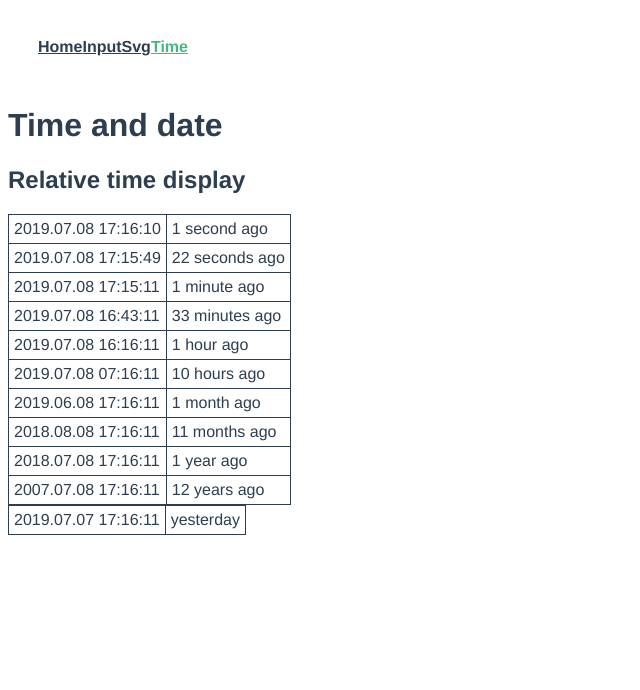
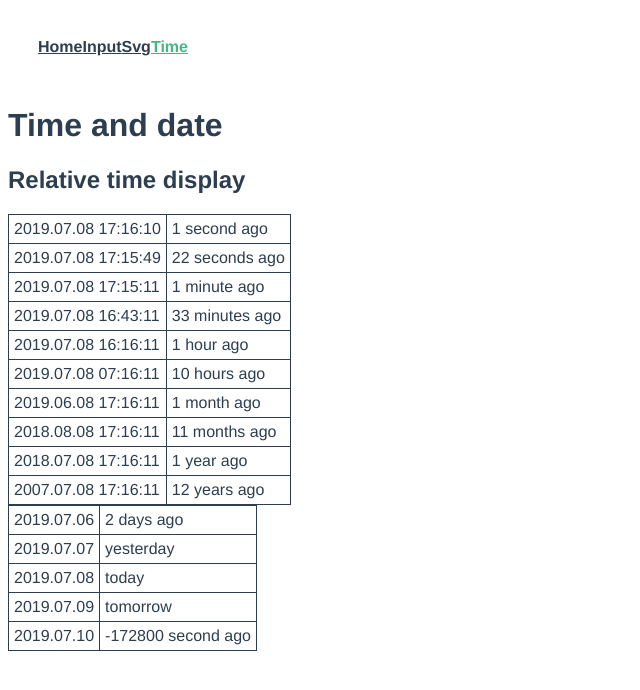
Before and after one commit to PaxExterminatus/vue-dev-kit, a Vue app: page /time in a window 1280 px wide. Shown: the top 690 px of the page, without its empty margins (0-640 px from the left). Built offline with nearby package versions, Linux system fonts and the light colour scheme.

Commit message:
update time

```diff
--- a/src/lib/time/Time.ts
+++ b/src/lib/time/Time.ts
@@ -105,20 +105,34 @@ export class TimeExpression implements TimeDisplay {
         this.moment = moment(inp);
     }
 
-    get yesterday() {
-        return this.moment.isSame(moment().subtract(1,'d'));
+    get yesterday(){
+        return this.moment.isSame(moment().subtract(1,'d'),'d');
+    }
+    get today(){
+        return this.moment.isSame(moment(),'d');
+    }
+    get tomorrow(){
+        return this.moment.isSame(moment().add(1,'d'),'d');
     }
 
-    get vYesterday() : string {
+    get vYesterday(){
         return 'yesterday'
     }
-
-    get display() {
-        if (this.yesterday) return this.vYesterday;
-        return 'HZ'
+    get vToday(){
+        return 'today'
+    }
+    get vTomorrow(){
+        return 'tomorrow'
     }
 
-    toString() {
+    get display(){
+        if (this.yesterday) return this.vYesterday;
+        if (this.today) return this.vToday;
+        if (this.tomorrow) return this.vTomorrow;
+        return new TimeDifference({withInp: this.moment}).display;
+    }
+
+    toString(){
         return this.display;
     }
 }
--- a/src/views/TimePage.vue
+++ b/src/views/TimePage.vue
@@ -13,9 +13,25 @@
 
                 <table>
                     <tr>
-                    <td>{{expression.yesterday.format('YYYY.MM.DD HH:mm:ss')}}</td>
-                    <td><time-expression :date="expression.yesterday"/></td>
-                </tr>
+                        <td>{{expression.theDayBeforeYesterday.format('YYYY.MM.DD')}}</td>
+                        <td><time-expression :date="expression.theDayBeforeYesterday"/></td>
+                    </tr>
+                    <tr>
+                        <td>{{expression.yesterday.format('YYYY.MM.DD')}}</td>
+                        <td><time-expression :date="expression.yesterday"/></td>
+                    </tr>
+                    <tr>
+                        <td>{{expression.today.format('YYYY.MM.DD')}}</td>
+                        <td><time-expression :date="expression.today"/></td>
+                    </tr>
+                    <tr>
+                        <td>{{expression.tomorrow.format('YYYY.MM.DD')}}</td>
+                        <td><time-expression :date="expression.tomorrow"/></td>
+                    </tr>
+                    <tr>
+                        <td>{{expression.theDayAfterTomorrow.format('YYYY.MM.DD')}}</td>
+                        <td><time-expression :date="expression.theDayAfterTomorrow"/></td>
+                    </tr>
                 </table>
             </div>
 
@@ -47,7 +63,11 @@ export default {
         ],
 
         expression: {
+            theDayBeforeYesterday: moment().subtract(2,'d'),
             yesterday: moment().subtract(1,'d'),
+            today: moment(),
+            tomorrow: moment().add(1,'d'),
+            theDayAfterTomorrow: moment().add(2,'d'),
         }
     }},
 }
```
